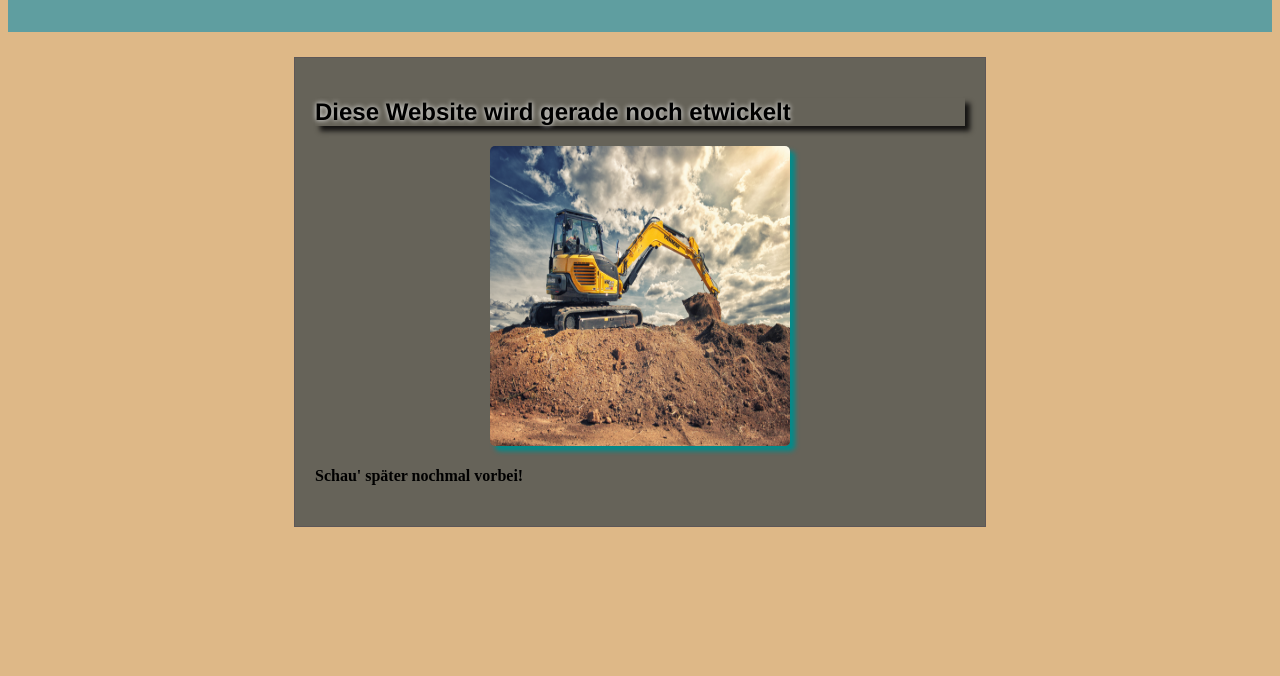
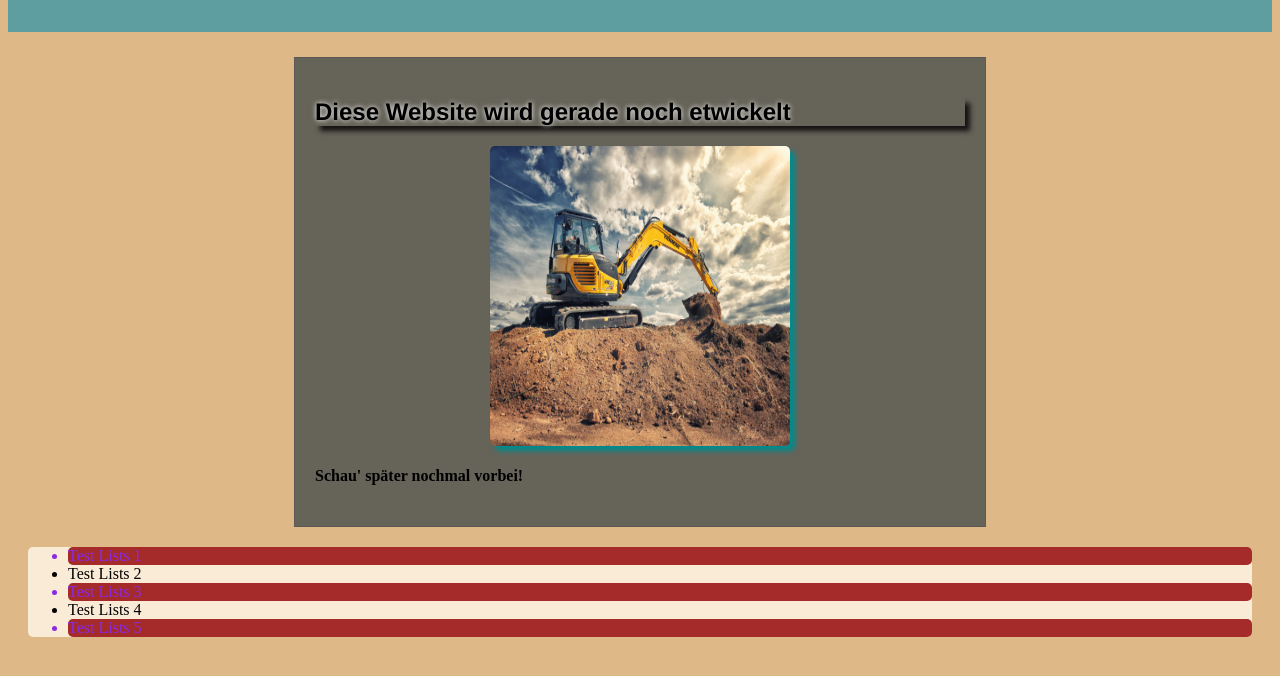
Before and after one commit to D02-1/favourite-person-KissLaszl0, a plain HTML site: page index.html in a window 1280 px wide. Shown: the part 106-782 px from the top of the page. Drawn offline with Linux system fonts and the light colour scheme.

Commit message:
change index.html style.css

```diff
--- a/index.html
+++ b/index.html
@@ -16,5 +16,15 @@
         <img src="./bagger.png" alt="" width="300px" height="300px">
         <h4>Schau' später nochmal vorbei!</h4>
     </div>
+
+    <div class="page">
+        <ul>
+            <li>Test Lists 1</li>
+            <li>Test Lists 2</li>
+            <li>Test Lists 3</li>
+            <li>Test Lists 4</li>
+            <li>Test Lists 5</li>
+        </ul>
+    </div>
 </body>
 </html>
--- a/style.css
+++ b/style.css
@@ -36,6 +36,11 @@ body{
 }
 .page ul{
     margin: 20px;
-
+    border-radius: 5px;
     background-color: antiquewhite;
 }
+li:nth-child(odd){
+    background-color: brown;
+    color:blueviolet;
+    border-radius: 5px;
+}
```
